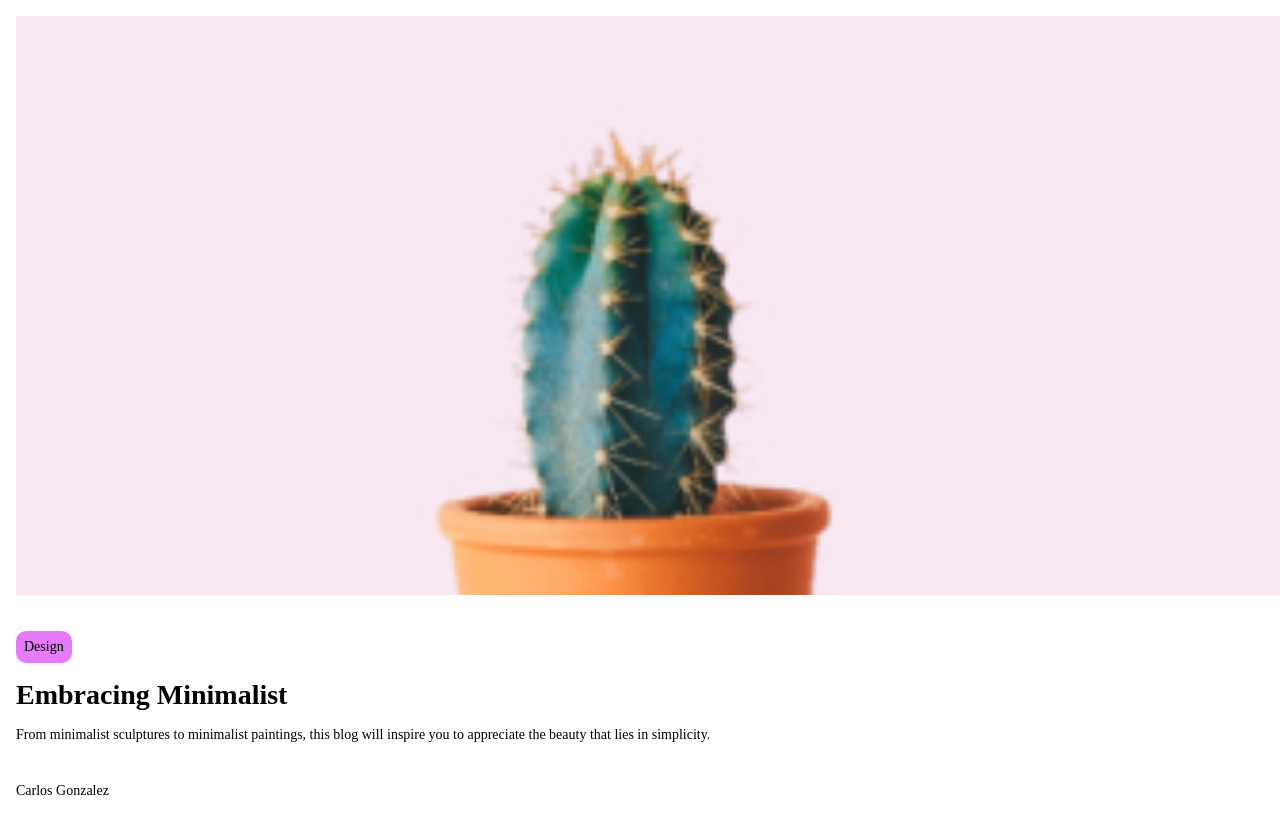
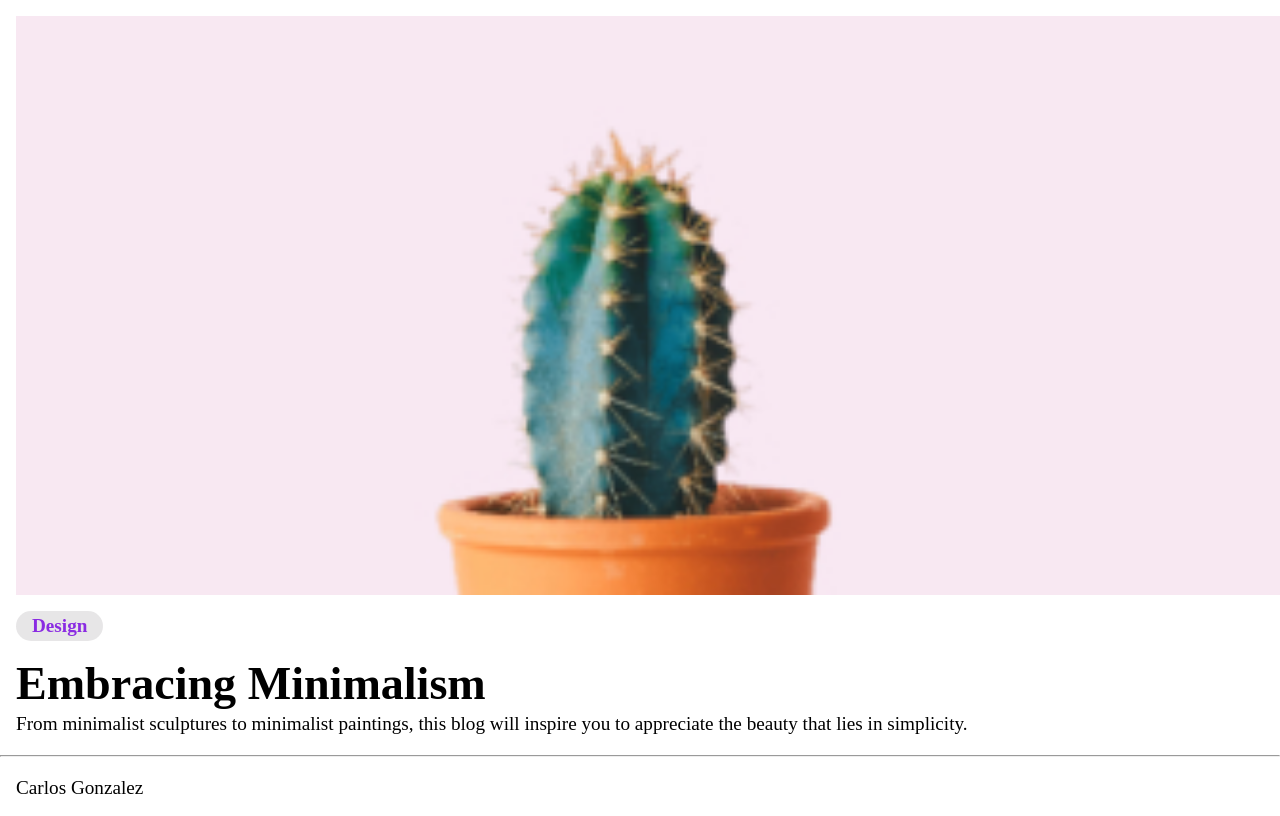
Before and after one commit to carlos-gonzalez99/Minimal-Blog, a plain HTML site: page index.html in a window 1280 px wide. Shown: the top 816 px of the page. Drawn offline with Linux system fonts and the light colour scheme.

Commit message:
Proyecto listo

```diff
--- a/CSS/style.css
+++ b/CSS/style.css
@@ -6,33 +6,87 @@
     box-sizing: border-box;
 }
 
+/* ||VARIABLES */
+:root {
+    --FS: 1.2em;
+    --FS-HEADINGS: 2em;
+
+    /* MARGIN */
+    --MTB : 16px;
+    --MR: 16px;
+}
+
 body {
     height: 100vh;
-    font-size: 14px;
+    font-size: var(--FS);
 }
 
 .header__img {
     margin: 16px;
     width: 100%;
     height: auto;
+    display: block;
 }
 
+/* ||HEADER */
+
 .header__p {
-    background-color: rgba(207, 7, 242, 0.53);
+    background-color: rgba(197, 195, 197, 0.41);
+    color: blueviolet;
     width: min-content;
-    border-radius: 10px;
-    padding: 8px;
-    margin: 16px;
+    border-radius: 20px;
+    padding: 4px 16px;
+    margin: var(--MTB);
+    font-weight: bold;
 }
 
+/* ||MAIN */
+
 .main__h1 {
-    margin: 16px 16px 6px 16px;
+    margin: 16px 16px 3px 16px;
+    font-size: var(--FS-HEADINGS);
 }
 
 .main__p {
-    margin: 16px 16px 40px 16px;
+    margin: 3px 16px 20px 16px;
 }
+
+/* ||FOOTER */
 
 .footer {
     margin: 20px 16px;
 }
+
+/* ||MEDIA QUERIES */
+
+/* Mobile devices */
+@media screen and (max-width: 480px) {
+    :root {
+        --FS : 0.9em;
+        --FS-HEADINGS: 1.5em;
+    }
+  }
+
+  /* Tablets */
+  @media screen and (max-width: 768px) {
+    :root {
+        --FS : 1em;
+        --FS-HEADINGS: 1.8em;
+    }
+  }
+
+  /* Laptops */
+  @media screen and (max-width: 1024px) {
+        :root {
+        --FS : 1.1em;
+        --FS-HEADINGS: 2.1em;
+    }
+  }
+
+  /* Desktop */
+  @media screen and (min-width: 1025px) {
+    :root {
+        --FS : 1.2em;
+        --FS-HEADINGS: 2.4em;
+    }
+  }
--- a/index.html
+++ b/index.html
@@ -7,20 +7,20 @@
     <meta name="description" content="Minimal Blog Card">
     <title>Minimal Blog Card</title>
     <link rel="stylesheet" href="CSS/style.css">
-    <link rel="shortcut icon" href="favicon (1).ico" type="image/x-icon">
+    <link rel="shortcut icon" href="favicon(1).ico" type="image/x-icon">
 </head>
 
 <body>
     <header class="header">
-        <img class="header__img" src="img/Cactus.jpg" alt="Cactus_bonito" width="336" height="152">
+        <img class="header__img" src="img/Cactus.jpg" alt="Cactus_bonito">
         <p class="header__p">Design</p>
     </header>
 
     <main class="main">
-        <h1 class="main__h1">Embracing Minimalist</h1>
+        <h1 class="main__h1">Embracing Minimalism</h1>
         <p class="main__p">From minimalist sculptures to minimalist paintings, this blog will inspire you to appreciate the beauty that lies in simplicity.</p>
     </main>
-
+<hr>
     <footer class="footer">
         <p class="footer__p">Carlos Gonzalez</p>
     </footer>
```
